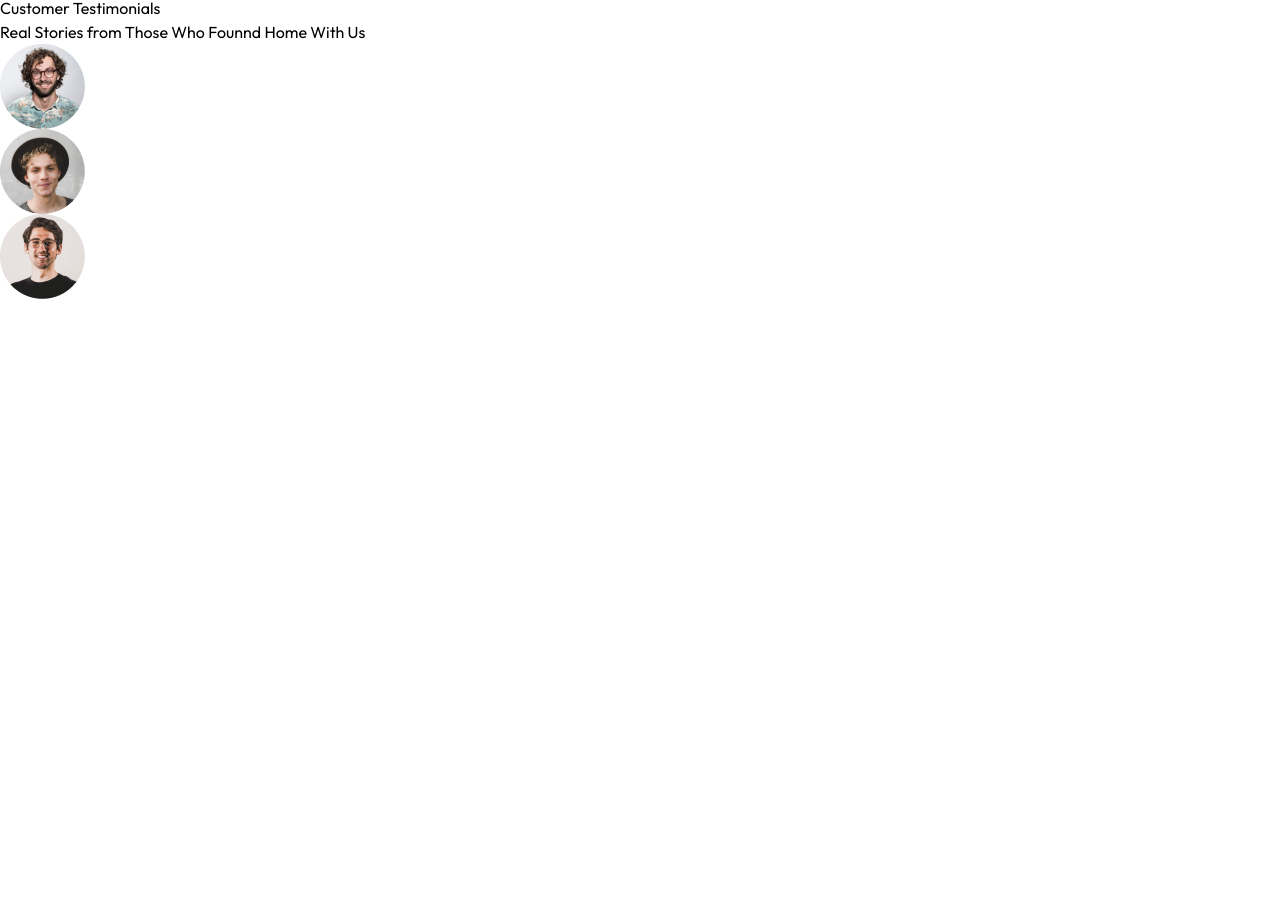
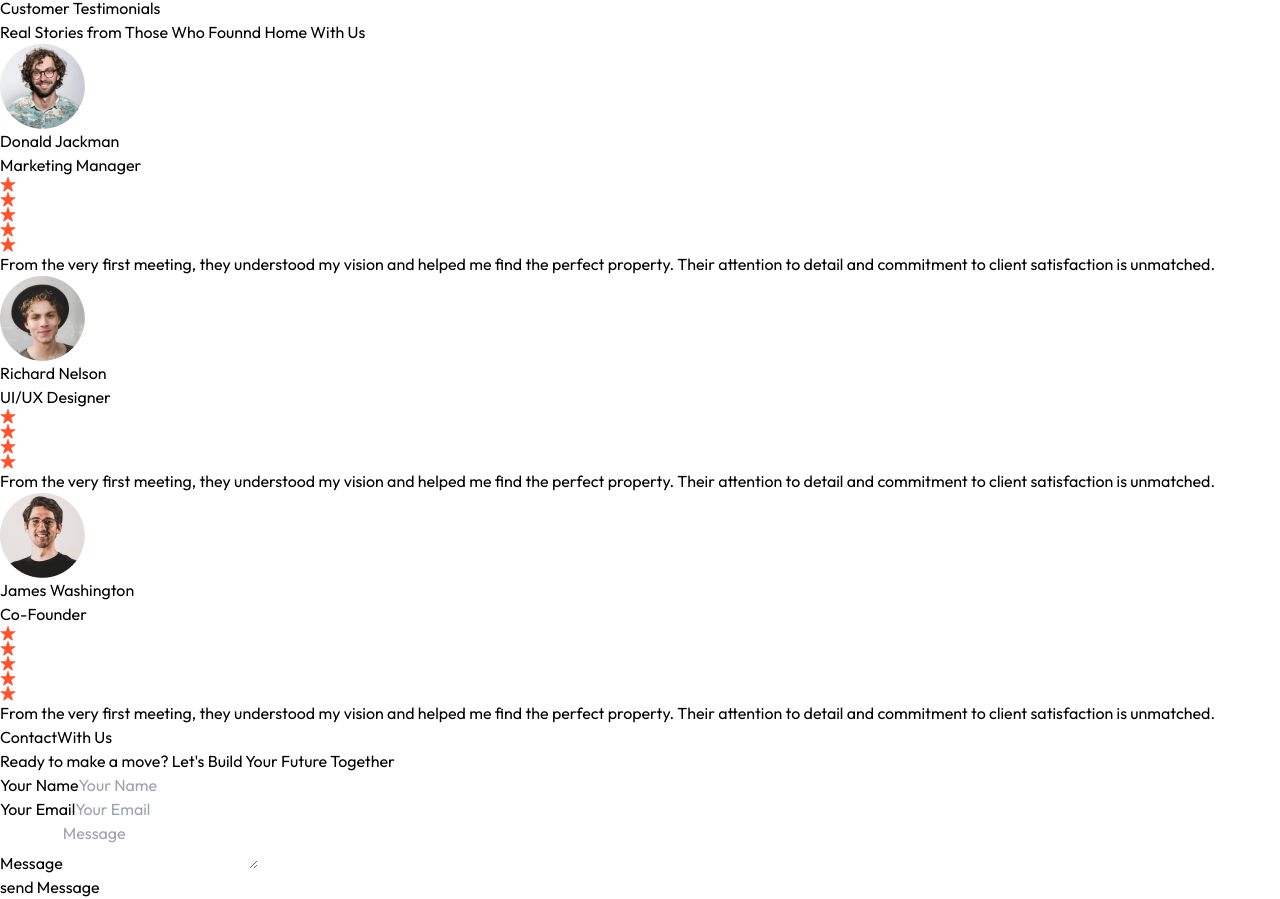
Before and after one commit to sueKK/real-estate, a React (Vite) app: page / in a window 1280 px wide. Shown: the part 5776-6675 px from the top of the page. Before the commit the page ends 6075 px from the top, so only its background shows below. Built offline with nearby package versions, Linux system fonts and the light colour scheme.

Commit message:
add Contact form

```diff
--- a/index.html
+++ b/index.html
@@ -1,5 +1,5 @@
 <!doctype html>
-<html lang="en">
+<html lang="en" className="scroll-smooth">
   <head>
     <meta charset="UTF-8" />
     <link rel="icon" type="image/svg+xml" href="/favicon.svg"/>
--- a/src/App.jsx
+++ b/src/App.jsx
@@ -3,6 +3,7 @@ import Header from './components/Header'
 import About from './components/About'
 import Projects from './components/Projects'
 import Testimonials from './components/Testimonials'
+import Contact from './components/contact'
 
 const App = () => {
   return (
@@ -11,6 +12,7 @@ const App = () => {
       <About/>
       <Projects/>
       <Testimonials/>
+      <Contact/>
     </div>
   )
 }
--- /dev/null
+++ b/src/components/Contact.jsx
@@ -0,0 +1,70 @@
+import React from 'react'
+
+const Contact = () => {
+
+    const [result, setResult] = React.useState("");
+
+    const onSubmit = async (event) => {
+      event.preventDefault();
+      setResult("Sending....");
+      const formData = new FormData(event.target);
+
+      formData.append("access_key", "55d20a0e-2c45-4688-a607-276ef14d3c9d");
+
+      const response = await fetch("https://api.web3forms.com/submit", {
+        method: "POST",
+        body: formData
+      });
+
+      const data = await response.json();
+
+      if (data.success) {
+        setResult("");
+        alert("Form Submitted Successfully")
+        event.target.reset();
+      } else {
+        console.log("Error", data);
+        alert(data.message)
+        setResult("");
+      }
+    };
+
+  return (
+    <div className='text-center p-6 py-20 lg:px-32 w-full
+    overflow-hidden' id='Contact'>
+         <h1 className='text-2xl sm:text-4xl font-bold mb-2
+        text-center'>Contact<span className='underline
+        underline-offset-4  decoration-1 under font-light'>With Us</span></h1>
+        <p className='text-center text-gray-500 mb-12 max-w-80
+        mx-auto'>Ready to make a move? Let's Build Your Future Together</p>
+
+<form onSubmit={onSubmit} className='max-w-2xl mx-auto text-gray-600 pt-8'>
+    <div className='flex flex-wrap'>
+        <div className='w-full md:w-1/2 text-left'>
+            Your Name
+            <input className='w-full border border-gray-300 rounded py-3
+            px-4 mt-2' type="text" name='Name' placeholder='Your Name'
+            required/>
+        </div>
+        <div className='w-full md:w-1/2 text-left md:pl-4'>
+            Your Email
+            <input className='w-full border border-gray-300 rounded py-3
+            px-4 mt-2' type="email" name='Email' placeholder='Your Email'
+            required/>
+        </div>
+    </div>
+    <div className='my-6 text-left'>
+        Message
+        <textarea className='w-full border border-gray-300 rounded py-3
+        px-4 mt-2 h-48 resize-none'
+        name="Message" placeholder='Message' required></textarea>
+    </div>
+    <button className='bg-blue-600 text-white py-2 px-12 mb-10
+    rounded'>{result ? result : "send Message"}</button>
+</form>
+
+    </div>
+  )
+}
+
+export default Contact
--- a/src/components/Projects.jsx
+++ b/src/components/Projects.jsx
@@ -66,7 +66,7 @@ const prevProject = ()=>{
                                     {project.title}
                                 </h2>
                                 <p className='text-gray-500 text-sm'>
-                                    {project.price} <span>|</span> {project.location}
+                                    {project.price} <span className='px-1'>|</span> {project.location}
                                 </p>
                             </div>
                         </div>
--- a/src/components/Testimonials.jsx
+++ b/src/components/Testimonials.jsx
@@ -1,5 +1,5 @@
 import React from 'react'
-import { testimonialsData } from '../assets/assets'
+import { assets, testimonialsData } from '../assets/assets'
 
 const Testimonials = () => {
   return (
@@ -13,9 +13,17 @@ const Testimonials = () => {
 
 <div className='flex flex-wrap justify-center gap-8'>
     {testimonialsData.map((testimonial, index)=>(
-        <div key={index} className=' max-w-[340] border shadow-lg rounded px-8 py-12
+        <div key={index} className=' max-w-[340px] border shadow-lg rounded px-8 py-12
         text-center'>
             <img className='w-20 h-20 rounded-full mx-auto mb-4' src={testimonial.image} alt={testimonial.alt} />
+            <h2 className='text-xl text-gray-700 font-medium'>{testimonial.name}</h2>
+            <p className='text-gray-500 mb-4 text-sm'>{testimonial.title}</p>
+            <div className='flex justify-center gap-1 text-red-500 mb-4'>
+              {Array.from({length: testimonial.rating}, (item, index)=>(
+                <img key={index} src={assets.star_icon} alt="" />
+              ))}
+            </div>
+            <p className='text-gray-600'>{testimonial.text}</p>
         </div>
     ))}
 </div>
```
